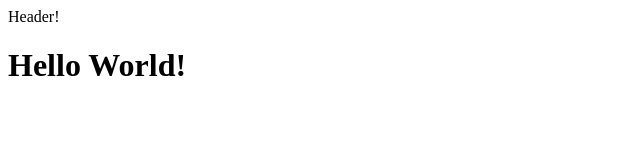
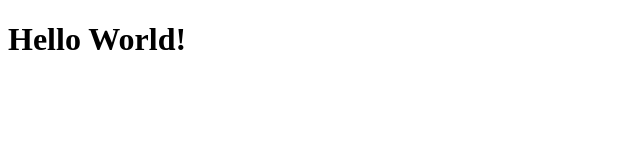
Before and after one commit to RZFalcore/Pre-coure-hw, a plain HTML site: page index.html in a window 1280 px wide. Shown: the whole page, without its empty margins (0-640 px from the left). Drawn offline with Linux system fonts and the light colour scheme.

Commit message:
remove header

```diff
--- a/index.html
+++ b/index.html
@@ -9,7 +9,6 @@
 </head>
 
 <body>
-    <header>Header!</header>
     <h1>Hello World!</h1>
 </body>
 
```
